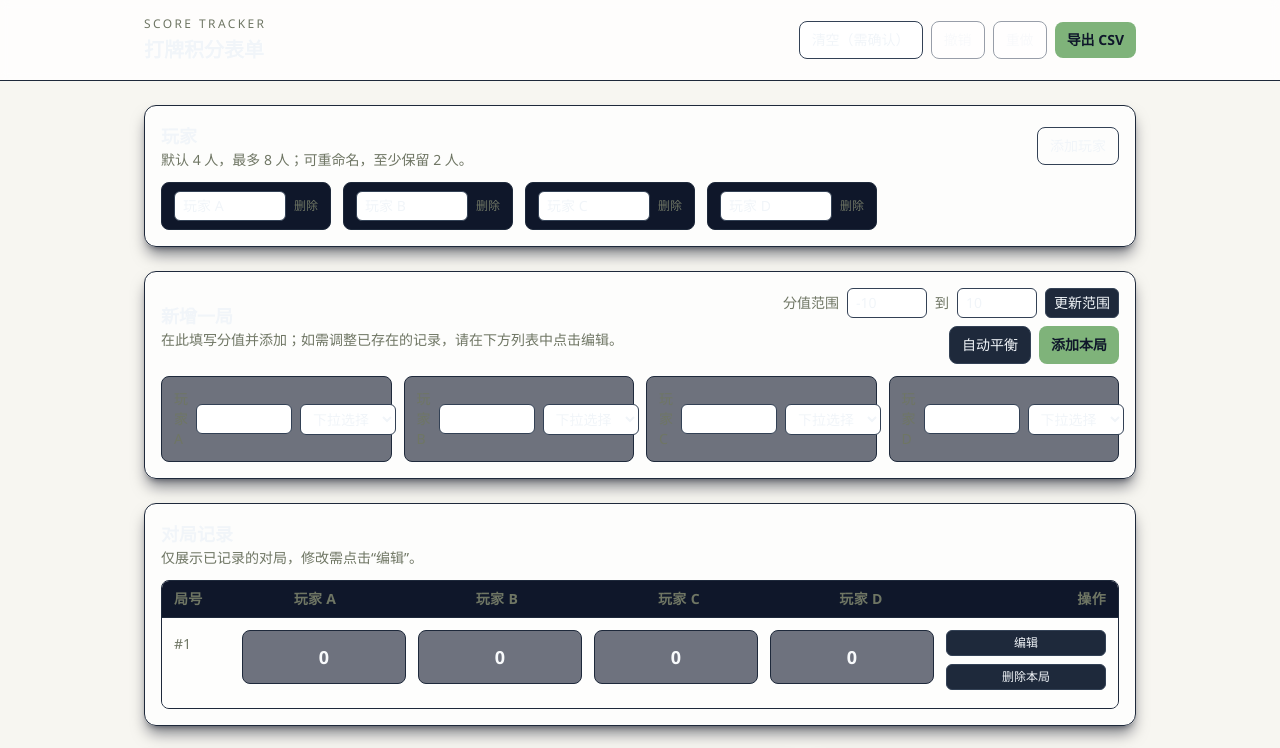
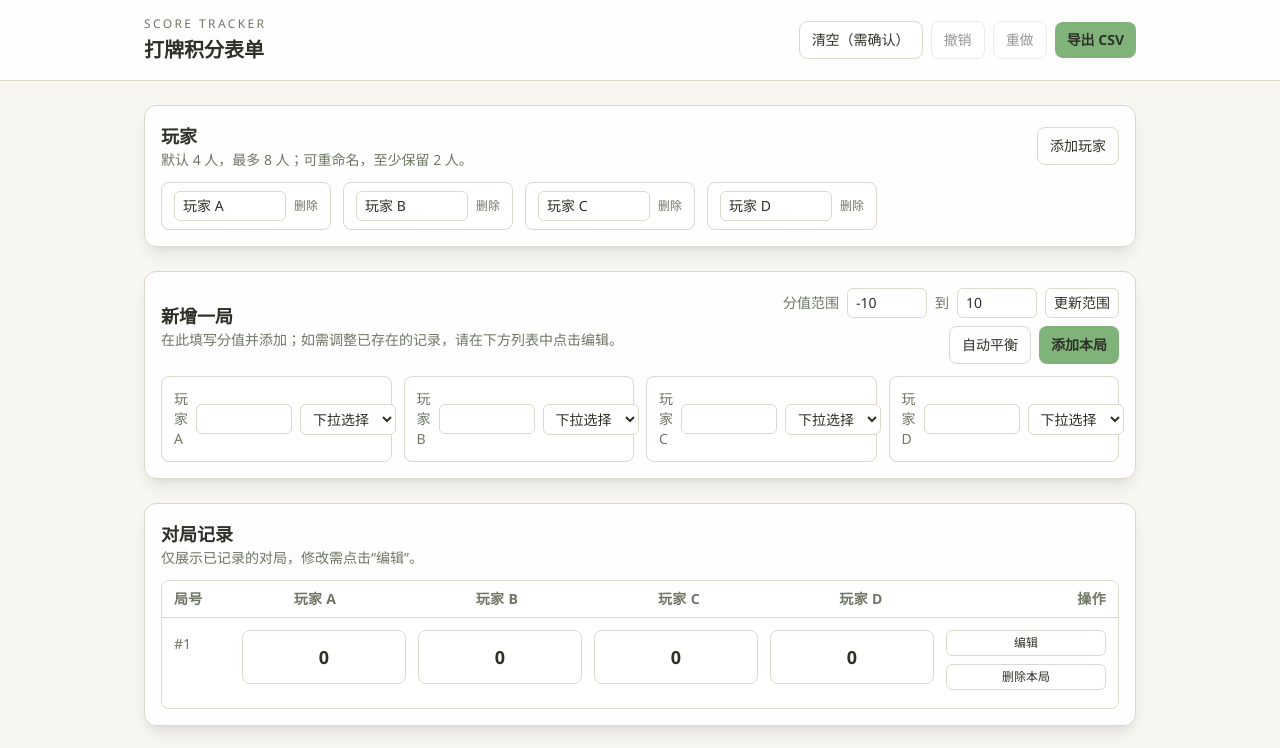
Before and after one commit to 2321Robin/ScoreCard, a React (Vite) app: page / in a window 1280 px wide. Shown: the top 748 px of the page. Built offline with nearby package versions, Linux system fonts and the light colour scheme.

Commit message:
style: apply full light theme

```diff
--- a/src/App.jsx
+++ b/src/App.jsx
@@ -299,42 +299,42 @@ function App() {
   }
 
   return (
-    <div className="min-h-screen bg-surface text-slate-100">
+    <div className="min-h-screen bg-surface text-text">
       <a
         href="#main-content"
-        className="sr-only focus:not-sr-only focus:absolute focus:left-4 focus:top-4 focus:z-20 focus:rounded-md focus:bg-accent focus:px-3 focus:py-2 focus:text-slate-900"
+        className="sr-only focus:not-sr-only focus:absolute focus:left-4 focus:top-4 focus:z-20 focus:rounded-md focus:bg-accent focus:px-3 focus:py-2 focus:text-text"
       >
         跳转到主要内容
       </a>
-      <header className="sticky top-0 z-10 border-b border-slate-800 bg-panel/80 backdrop-blur-sm">
-        <div className="mx-auto flex max-w-5xl flex-wrap items-center justify-between gap-3 px-4 py-4">
+      <header className="sticky top-0 z-10 border-b border-line bg-panel/90 backdrop-blur-sm">
+        <div className="mx-auto flex max-w-5xl flex-wrap items-center justify-between gap-3 px-4 py-4 text-text">
           <div className="flex flex-col gap-1">
             <p className="text-xs uppercase tracking-[0.2em] text-muted">Score Tracker</p>
             <h1 className="text-xl font-semibold">打牌积分表单</h1>
           </div>
           <div className="flex flex-wrap items-center gap-2 text-sm">
             <button
-              className="rounded-lg border border-slate-700 bg-panel px-3 py-2 text-slate-100 hover:border-slate-500 focus-visible:outline-none focus-visible:ring-2 focus-visible:ring-accent/70 focus-visible:ring-offset-2 focus-visible:ring-offset-surface"
+              className="rounded-lg border border-line bg-panel px-3 py-2 text-text hover:border-accent focus-visible:outline-none focus-visible:ring-2 focus-visible:ring-accent/60 focus-visible:ring-offset-2 focus-visible:ring-offset-surface"
               onClick={clearAll}
             >
               清空（需确认）
             </button>
             <button
-              className="rounded-lg border border-slate-700 bg-panel px-3 py-2 text-slate-100 hover:border-slate-500 disabled:opacity-50 focus-visible:outline-none focus-visible:ring-2 focus-visible:ring-accent/70 focus-visible:ring-offset-2 focus-visible:ring-offset-surface"
+              className="rounded-lg border border-line bg-panel px-3 py-2 text-text hover:border-accent disabled:opacity-50 focus-visible:outline-none focus-visible:ring-2 focus-visible:ring-accent/60 focus-visible:ring-offset-2 focus-visible:ring-offset-surface"
               onClick={undo}
               disabled={historyRef.current.past.length === 0}
             >
               撤销
             </button>
             <button
-              className="rounded-lg border border-slate-700 bg-panel px-3 py-2 text-slate-100 hover:border-slate-500 disabled:opacity-50 focus-visible:outline-none focus-visible:ring-2 focus-visible:ring-accent/70 focus-visible:ring-offset-2 focus-visible:ring-offset-surface"
+              className="rounded-lg border border-line bg-panel px-3 py-2 text-text hover:border-accent disabled:opacity-50 focus-visible:outline-none focus-visible:ring-2 focus-visible:ring-accent/60 focus-visible:ring-offset-2 focus-visible:ring-offset-surface"
               onClick={redo}
               disabled={historyRef.current.future.length === 0}
             >
               重做
             </button>
             <button
-              className="rounded-lg bg-accent px-3 py-2 font-semibold text-slate-900 hover:brightness-95 focus-visible:outline-none focus-visible:ring-2 focus-visible:ring-accent/60 focus-visible:ring-offset-2 focus-visible:ring-offset-surface"
+              className="rounded-lg bg-accent px-3 py-2 font-semibold text-text hover:brightness-95 focus-visible:outline-none focus-visible:ring-2 focus-visible:ring-accent/60 focus-visible:ring-offset-2 focus-visible:ring-offset-surface"
               onClick={exportCsv}
             >
               导出 CSV
@@ -343,15 +343,15 @@ function App() {
         </div>
       </header>
 
-      <main id="main-content" className="mx-auto flex max-w-5xl flex-col gap-6 px-4 py-6">
-        <section className="rounded-xl border border-slate-800 bg-panel/80 p-4 shadow-lg shadow-slate-950/50">
+      <main id="main-content" className="mx-auto flex max-w-5xl flex-col gap-6 px-4 py-6 text-text">
+        <section className="rounded-xl border border-line bg-panel/90 p-4 shadow-lg shadow-[rgba(0,0,0,0.08)]">
           <div className="mb-3 flex flex-col gap-2 sm:flex-row sm:items-center sm:justify-between">
             <div>
               <h2 className="text-lg font-semibold">玩家</h2>
               <p className="text-sm text-muted">默认 4 人，最多 8 人；可重命名，至少保留 2 人。</p>
             </div>
             <button
-              className="rounded-lg border border-slate-700 px-3 py-2 text-sm text-slate-100 hover:border-slate-500 disabled:opacity-50 focus-visible:outline-none focus-visible:ring-2 focus-visible:ring-accent/70 focus-visible:ring-offset-2 focus-visible:ring-offset-panel"
+              className="rounded-lg border border-line px-3 py-2 text-sm text-text hover:border-accent disabled:opacity-50 focus-visible:outline-none focus-visible:ring-2 focus-visible:ring-accent/60 focus-visible:ring-offset-2 focus-visible:ring-offset-panel"
               onClick={addPlayer}
               disabled={state.players.length >= MAX_PLAYERS}
             >
@@ -360,15 +360,15 @@ function App() {
           </div>
           <div className="flex flex-wrap gap-3">
             {state.players.map((player, idx) => (
-              <div key={idx} className="flex items-center gap-2 rounded-lg border border-slate-800 bg-slate-900 px-3 py-2">
+              <div key={idx} className="flex items-center gap-2 rounded-lg border border-line bg-panel px-3 py-2">
                 <input
                   aria-label={`玩家名称 ${idx + 1}`}
-                  className="w-28 rounded-md border border-slate-700 bg-panel px-2 py-1 text-sm focus:border-accent focus:outline-none"
+                  className="w-28 rounded-md border border-line bg-panel px-2 py-1 text-sm text-text focus:border-accent focus:outline-none"
                   value={player}
                   onChange={(e) => renamePlayer(idx, e.target.value)}
                 />
                 <button
-                  className="text-xs text-muted hover:text-slate-100 disabled:opacity-50 focus-visible:outline-none focus-visible:ring-2 focus-visible:ring-accent/70 focus-visible:ring-offset-2 focus-visible:ring-offset-panel"
+                  className="text-xs text-muted hover:text-text disabled:opacity-50 focus-visible:outline-none focus-visible:ring-2 focus-visible:ring-accent/60 focus-visible:ring-offset-2 focus-visible:ring-offset-panel"
                   onClick={() => removePlayer(idx)}
                   disabled={state.players.length <= MIN_PLAYERS}
                   title="删除玩家"
@@ -380,7 +380,7 @@ function App() {
           </div>
         </section>
 
-        <section className="rounded-xl border border-slate-800 bg-panel/80 p-4 shadow-lg shadow-slate-950/50">
+        <section className="rounded-xl border border-line bg-panel/90 p-4 shadow-lg shadow-[rgba(0,0,0,0.08)]">
           <div className="mb-3 flex flex-col gap-1 sm:flex-row sm:items-center sm:justify-between">
             <div>
               <h2 className="text-lg font-semibold">新增一局</h2>
@@ -391,7 +391,7 @@ function App() {
                 <span className="text-muted">分值范围</span>
                 <input
                   type="number"
-                  className="w-20 rounded-md border border-slate-700 bg-panel px-2 py-1 text-sm text-slate-100 focus:border-accent focus:outline-none"
+                  className="w-20 rounded-md border border-line bg-panel px-2 py-1 text-sm text-text focus:border-accent focus:outline-none"
                   aria-label="分值下限"
                   value={rangeDraft.min}
                   onChange={(e) => setRangeDraft((prev) => ({ ...prev, min: e.target.value }))}
@@ -399,13 +399,13 @@ function App() {
                 <span className="text-muted">到</span>
                 <input
                   type="number"
-                  className="w-20 rounded-md border border-slate-700 bg-panel px-2 py-1 text-sm text-slate-100 focus:border-accent focus:outline-none"
+                  className="w-20 rounded-md border border-line bg-panel px-2 py-1 text-sm text-text focus:border-accent focus:outline-none"
                   aria-label="分值上限"
                   value={rangeDraft.max}
                   onChange={(e) => setRangeDraft((prev) => ({ ...prev, max: e.target.value }))}
                 />
                 <button
-                  className="rounded-md border border-slate-700 bg-slate-800 px-2 py-1 text-slate-100 hover:border-accent focus-visible:outline-none focus-visible:ring-2 focus-visible:ring-accent/70"
+                  className="rounded-md border border-line bg-panel px-2 py-1 text-text hover:border-accent focus-visible:outline-none focus-visible:ring-2 focus-visible:ring-accent/60"
                   onClick={applyRangeDraft}
                 >
                   更新范围
@@ -413,13 +413,13 @@ function App() {
               </div>
               <div className="flex flex-wrap gap-2">
                 <button
-                  className="rounded-lg border border-slate-700 bg-slate-800 px-3 py-2 text-slate-100 hover:border-accent focus-visible:outline-none focus-visible:ring-2 focus-visible:ring-accent/70 focus-visible:ring-offset-2 focus-visible:ring-offset-panel"
+                  className="rounded-lg border border-line bg-panel px-3 py-2 text-text hover:border-accent focus-visible:outline-none focus-visible:ring-2 focus-visible:ring-accent/60 focus-visible:ring-offset-2 focus-visible:ring-offset-panel"
                   onClick={autoBalanceNewRound}
                 >
                   自动平衡
                 </button>
                 <button
-                  className="rounded-lg bg-accent px-3 py-2 font-semibold text-slate-900 hover:brightness-95 focus-visible:outline-none focus-visible:ring-2 focus-visible:ring-accent/60 focus-visible:ring-offset-2 focus-visible:ring-offset-panel"
+                  className="rounded-lg bg-accent px-3 py-2 font-semibold text-text hover:brightness-95 focus-visible:outline-none focus-visible:ring-2 focus-visible:ring-accent/60 focus-visible:ring-offset-2 focus-visible:ring-offset-panel"
                   onClick={submitNewRound}
                 >
                   添加本局
@@ -430,7 +430,7 @@ function App() {
 
           <div className="grid gap-3 sm:grid-cols-2 md:grid-cols-3 lg:grid-cols-4">
             {state.players.map((name, idx) => (
-              <div key={name} className="rounded-lg border border-slate-800 bg-slate-900/60 p-3" role="cell">
+              <div key={name} className="rounded-lg border border-line bg-panel p-3" role="cell">
                 <div className="flex items-center justify-between gap-2 text-sm text-muted">
                   <span>{name}</span>
                   <div className="flex items-center gap-2">
@@ -439,13 +439,13 @@ function App() {
                       aria-label={`新增一局，玩家 ${name}`}
                       type="text"
                       inputMode="numeric"
-                      className="w-24 rounded-md border border-slate-700 bg-panel px-2 py-1 text-sm text-slate-100 focus:border-accent focus:outline-none"
+                      className="w-24 rounded-md border border-line bg-panel px-2 py-1 text-sm text-text focus:border-accent focus:outline-none"
                       value={newRoundScores[idx] ?? ''}
                       onChange={(e) => updateNewRoundScore(idx, e.target.value)}
                     />
                     <select
                       aria-label={`从下拉选择分值，玩家 ${name}`}
-                      className="w-24 rounded-md border border-slate-700 bg-panel px-2 py-1 text-sm text-slate-100 focus:border-accent focus:outline-none"
+                      className="w-24 rounded-md border border-line bg-panel px-2 py-1 text-sm text-text focus:border-accent focus:outline-none"
                       value=""
                       onChange={(e) => updateNewRoundScore(idx, e.target.value)}
                     >
@@ -465,7 +465,7 @@ function App() {
           </div>
         </section>
 
-        <section className="rounded-xl border border-slate-800 bg-panel/80 p-4 shadow-lg shadow-slate-950/50">
+        <section className="rounded-xl border border-line bg-panel/90 p-4 shadow-lg shadow-[rgba(0,0,0,0.08)]">
           <div className="mb-3 flex items-center gap-2">
             <div>
               <h2 className="text-lg font-semibold">对局记录</h2>
@@ -473,9 +473,9 @@ function App() {
             </div>
           </div>
 
-          <div className="overflow-auto rounded-lg border border-slate-800" role="table" aria-label="对局记录">
+          <div className="overflow-auto rounded-lg border border-line" role="table" aria-label="对局记录">
             <div className="min-w-[720px]">
-              <div className="flex items-center bg-slate-900 px-3 py-2 text-sm font-semibold uppercase tracking-wide text-muted" role="row">
+              <div className="flex items-center bg-panel px-3 py-2 text-sm font-semibold uppercase tracking-wide text-muted" role="row">
                 <div className="w-14 flex-shrink-0" role="columnheader">局号</div>
                 <div className="grid flex-1 items-center gap-3" style={{ gridTemplateColumns: playerGridTemplate }} role="rowheader">
                   {state.players.map((name) => (
@@ -502,7 +502,7 @@ function App() {
                 return (
                   <div
                     key={round.id}
-                    className={`border-t border-slate-800 px-3 py-3 text-sm ${invalid ? 'bg-red-950/20 border-red-700' : 'bg-panel/60'}`}
+                    className={`border-t border-line px-3 py-3 text-sm ${invalid ? 'bg-red-50 border-red-300' : 'bg-panel'}`}
                     role="row"
                     aria-label={`第 ${rowIndex + 1} 局，${invalid ? '未平衡' : '已平衡'}`}
                   >
@@ -516,7 +516,7 @@ function App() {
                             return (
                               <div
                                 key={playerIndex}
-                                className="rounded-lg border border-slate-800 bg-slate-900/60 p-3 text-center"
+                                className="rounded-lg border border-line bg-panel p-3 text-center"
                                 role="cell"
                               >
                                 {isEditing ? (
@@ -530,13 +530,13 @@ function App() {
                                       aria-invalid={invalid}
                                       type="text"
                                       inputMode="numeric"
-                                      className="w-20 rounded-md border border-slate-700 bg-panel px-2 py-1 text-sm text-slate-100 focus:border-accent focus:outline-none"
+                                      className="w-20 rounded-md border border-line bg-panel px-2 py-1 text-sm text-text focus:border-accent focus:outline-none"
                                       value={valueRaw}
                                       onChange={(e) => updateEditScore(playerIndex, e.target.value)}
                                     />
                                     <select
                                       aria-label={`从下拉选择分值，玩家 ${name}`}
-                                      className="w-20 rounded-md border border-slate-700 bg-panel px-2 py-1 text-sm text-slate-100 focus:border-accent focus:outline-none"
+                                      className="w-20 rounded-md border border-line bg-panel px-2 py-1 text-sm text-text focus:border-accent focus:outline-none"
                                       value=""
                                       onChange={(e) => updateEditScore(playerIndex, e.target.value)}
                                     >
@@ -551,7 +551,7 @@ function App() {
                                     </select>
                                   </div>
                                 ) : (
-                                  <div className="flex items-center justify-center text-lg font-semibold text-slate-50" aria-label={`${name} 分值 ${valueNumber}`}>
+                                  <div className="flex items-center justify-center text-lg font-semibold text-text" aria-label={`${name} 分值 ${valueNumber}`}>
                                     {valueNumber}
                                   </div>
                                 )}
@@ -560,7 +560,7 @@ function App() {
                           })}
                         </div>
                         <div className="flex flex-wrap items-center gap-2 text-xs text-muted" aria-live="polite">
-                          {invalid && <span className="rounded-full bg-red-900/50 px-2 py-1 text-red-100">需平衡到 0</span>}
+                          {invalid && <span className="rounded-full bg-red-100 px-2 py-1 text-danger">需平衡到 0</span>}
                         </div>
                       </div>
 
@@ -568,21 +568,21 @@ function App() {
                         {isEditing ? (
                           <>
                             <button
-                              className="w-full rounded-md border border-slate-700 bg-slate-800 px-2 py-1 hover:border-accent focus-visible:outline-none focus-visible:ring-2 focus-visible:ring-accent/70"
+                              className="w-full rounded-md border border-line bg-panel px-2 py-1 hover:border-accent focus-visible:outline-none focus-visible:ring-2 focus-visible:ring-accent/60"
                               aria-label={`自动平衡第 ${rowIndex + 1} 局`}
                               onClick={autoBalanceEdit}
                             >
                               自动平衡
                             </button>
                             <button
-                              className="w-full rounded-md border border-accent bg-accent/10 px-2 py-1 text-accent hover:bg-accent/20 focus-visible:outline-none focus-visible:ring-2 focus-visible:ring-accent/70"
+                              className="w-full rounded-md border border-accent bg-accent/10 px-2 py-1 text-accent hover:bg-accent/20 focus-visible:outline-none focus-visible:ring-2 focus-visible:ring-accent/60"
                               aria-label={`保存第 ${rowIndex + 1} 局`}
                               onClick={saveEdit}
                             >
                               保存
                             </button>
                             <button
-                              className="w-full rounded-md border border-slate-700 bg-slate-800 px-2 py-1 hover:border-slate-500 focus-visible:outline-none focus-visible:ring-2 focus-visible:ring-slate-400"
+                              className="w-full rounded-md border border-line bg-panel px-2 py-1 hover:border-accent focus-visible:outline-none focus-visible:ring-2 focus-visible:ring-accent/50"
                               aria-label={`取消编辑第 ${rowIndex + 1} 局`}
                               onClick={cancelEdit}
                             >
@@ -592,14 +592,14 @@ function App() {
                         ) : (
                           <>
                             <button
-                              className="w-full rounded-md border border-slate-700 bg-slate-800 px-2 py-1 hover:border-accent focus-visible:outline-none focus-visible:ring-2 focus-visible:ring-accent/70"
+                              className="w-full rounded-md border border-line bg-panel px-2 py-1 hover:border-accent focus-visible:outline-none focus-visible:ring-2 focus-visible:ring-accent/60"
                               aria-label={`编辑第 ${rowIndex + 1} 局`}
                               onClick={() => startEdit(round)}
                             >
                               编辑
                             </button>
                             <button
-                              className="w-full rounded-md border border-slate-700 bg-slate-800 px-2 py-1 hover:border-red-500 focus-visible:outline-none focus-visible:ring-2 focus-visible:ring-red-400"
+                              className="w-full rounded-md border border-line bg-panel px-2 py-1 hover:border-danger focus-visible:outline-none focus-visible:ring-2 focus-visible:ring-danger/70"
                               aria-label={`删除第 ${rowIndex + 1} 局`}
                               onClick={() => deleteRound(round.id)}
                             >
@@ -617,7 +617,7 @@ function App() {
         </section>
 
         <section className="grid gap-4 lg:grid-cols-[2fr_1fr]">
-          <div className="rounded-xl border border-slate-800 bg-panel/80 p-4 shadow-lg shadow-slate-950/50">
+          <div className="rounded-xl border border-line bg-panel/90 p-4 shadow-lg shadow-[rgba(0,0,0,0.08)]">
             <h2 className="text-lg font-semibold">总分</h2>
             <div className="mt-3 grid grid-cols-2 gap-3 sm:grid-cols-3">
               {state.players.map((name, idx) => {
@@ -626,7 +626,7 @@ function App() {
                 return (
                   <div
                     key={name}
-                    className="rounded-lg border border-slate-800 bg-slate-900/80 px-3 py-3"
+                    className="rounded-lg border border-line bg-panel px-3 py-3"
                     aria-label={`${name} 总分 ${score}`}
                   >
                     <div className="flex items-center justify-between text-sm text-muted">
@@ -639,7 +639,7 @@ function App() {
               })}
             </div>
           </div>
-          <div className="rounded-xl border border-slate-800 bg-panel/80 p-4 shadow-lg shadow-slate-950/50">
+          <div className="rounded-xl border border-line bg-panel/90 p-4 shadow-lg shadow-[rgba(0,0,0,0.08)]">
             <h2 className="text-lg font-semibold">提示</h2>
             <ul className="mt-2 space-y-2 text-sm text-muted">
               <li>每局必须平衡为 0，使用“自动平衡”快速填补最后一位。</li>
--- a/tailwind.config.js
+++ b/tailwind.config.js
@@ -9,6 +9,8 @@ export default {
         accent: '#7fb37a',
         danger: '#e25b5b',
         muted: '#6f7664',
+        text: '#2f3128',
+        line: '#dcd8cc',
       },
       fontFamily: {
         display: ['"Segoe UI"', 'Inter', 'system-ui', 'sans-serif'],
```
